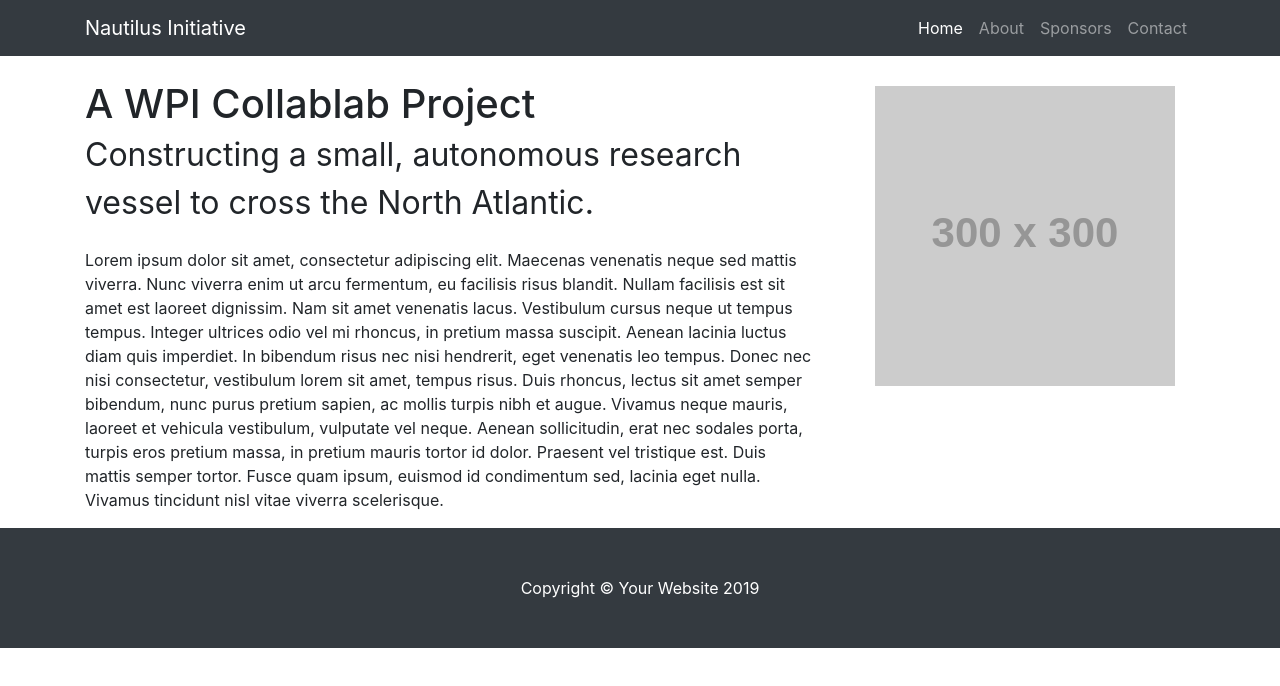
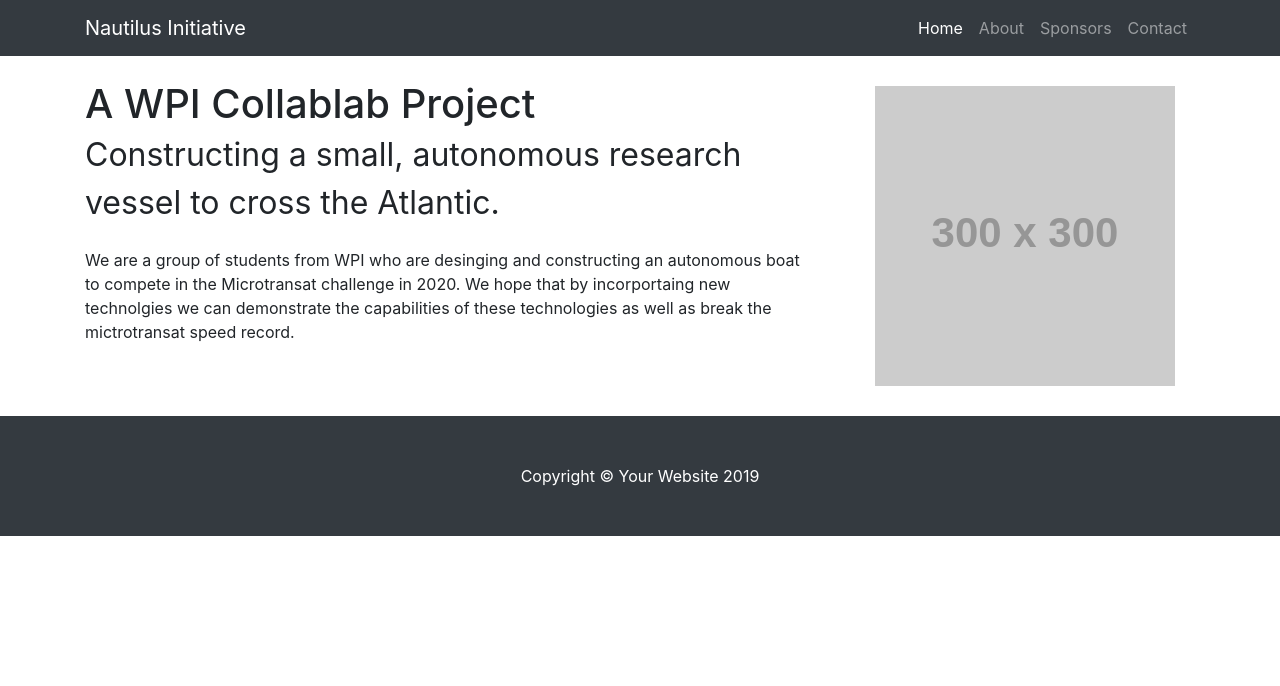
Before and after one commit to AutoNautilus/Website, a website: page about.html in a window 1280 px wide. Drawn offline with Linux system fonts and the light colour scheme; placeholder pictures from the web are drawn by us.

Commit message:
small fixes and changed about

```diff
--- /dev/null
+++ b/.#package-lock.json
@@ -0,0 +1 @@
+alex@alex-Aspire-V3-572PG.17993:1569279785
--- a/about.html
+++ b/about.html
@@ -57,10 +57,11 @@
       <div class="col-md-8">
 
         <h1 class="my-4">A WPI Collablab Project <br>
-          <small>Constructing a small, autonomous research vessel to cross the North Atlantic.</small>
+          <small>Constructing a small, autonomous research vessel to cross the Atlantic.</small>
         </h1>
 
-        <p> Lorem ipsum dolor sit amet, consectetur adipiscing elit. Maecenas venenatis neque sed mattis viverra. Nunc viverra enim ut arcu fermentum, eu facilisis risus blandit. Nullam facilisis est sit amet est laoreet dignissim. Nam sit amet venenatis lacus. Vestibulum cursus neque ut tempus tempus. Integer ultrices odio vel mi rhoncus, in pretium massa suscipit. Aenean lacinia luctus diam quis imperdiet. In bibendum risus nec nisi hendrerit, eget venenatis leo tempus. Donec nec nisi consectetur, vestibulum lorem sit amet, tempus risus. Duis rhoncus, lectus sit amet semper bibendum, nunc purus pretium sapien, ac mollis turpis nibh et augue. Vivamus neque mauris, laoreet et vehicula vestibulum, vulputate vel neque. Aenean sollicitudin, erat nec sodales porta, turpis eros pretium massa, in pretium mauris tortor id dolor. Praesent vel tristique est. Duis mattis semper tortor. Fusce quam ipsum, euismod id condimentum sed, lacinia eget nulla. Vivamus tincidunt nisl vitae viverra scelerisque.  </p>
+        <p> We are a group of students from WPI who are desinging and constructing an autonomous boat to compete in the Microtransat challenge in 2020. We hope that by incorportaing new technolgies we can demonstrate the capabilities of these technologies as well as break the mictrotransat speed record.</p>
+
       </div>
 
       <!-- Sidebar Widgets Column -->
```
Also changed, not shown: sponsors.html (+1 -1 lines).
